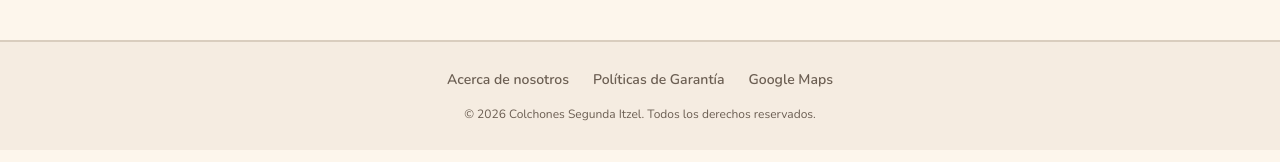
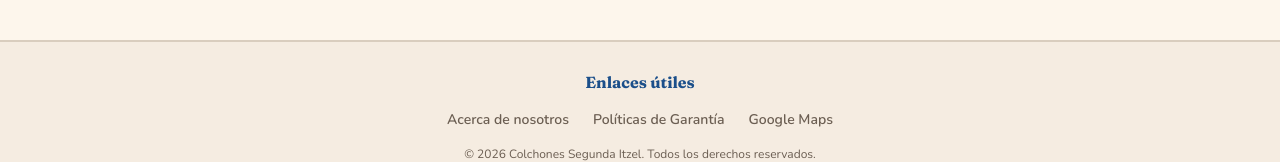
Before and after one commit to ocanizales/colchones-segunda-itzel, a React (Vite) app: page / in a window 1280 px wide. Shown: the part 1458-1620 px from the top of the page. Built offline with nearby package versions, Linux system fonts and the light colour scheme.

Commit message:
SEO: Give the page sections real headings
Backlog task: heading-tree

```diff
--- a/src/app/App.tsx
+++ b/src/app/App.tsx
@@ -64,6 +64,7 @@
     ctaLabel: "Atención directa, sin rodeos.",
     whatsappBtn: "Escríbenos por WhatsApp",
     phone: "+52 686 352 9089",
+    footerTitle: "Enlaces útiles",
     footerLinks: ["Acerca de nosotros", "Políticas de Garantía", "Google Maps"],
     footerCopy: "© 2026 Colchones Segunda Itzel. Todos los derechos reservados.",
   },
@@ -88,6 +89,7 @@
     ctaLabel: "Direct help, no runaround.",
     whatsappBtn: "Message us on WhatsApp",
     phone: "+52 686 352 9089",
+    footerTitle: "Useful links",
     footerLinks: ["About Us", "Warranty Policies", "Google Maps"],
     footerCopy: "© 2026 Colchones Segunda Itzel. All rights reserved.",
   },
@@ -346,9 +348,9 @@
             </div>
 
             <div className="flex flex-col gap-4">
-              <p className="font-bold text-foreground text-sm leading-snug">
+              <h3 className="font-bold text-foreground text-sm leading-snug">
                 {(t as typeof content["es"]).ctaLabel}
-              </p>
+              </h3>
               <a
                 href="https://wa.me/526863529089"
                 target="_blank"
@@ -370,6 +372,9 @@
       {/* ─── FOOTER ──────────────────────────────────────────── */}
       <footer className="border-t-2 border-border bg-secondary/40 py-7">
         <div className="max-w-6xl mx-auto px-5 sm:px-8 flex flex-col items-center gap-4">
+          <h2 className="font-display text-base font-bold text-primary">
+            {(t as typeof content["es"]).footerTitle}
+          </h2>
           <div className="flex flex-wrap items-center justify-center gap-x-6 gap-y-2 text-sm">
             {(t as typeof content["es"]).footerLinks.map((link, i) => (
               <a key={link} href={FOOTER_HREFS[i]} className="font-semibold text-muted-foreground hover:text-primary transition-colors">
```
